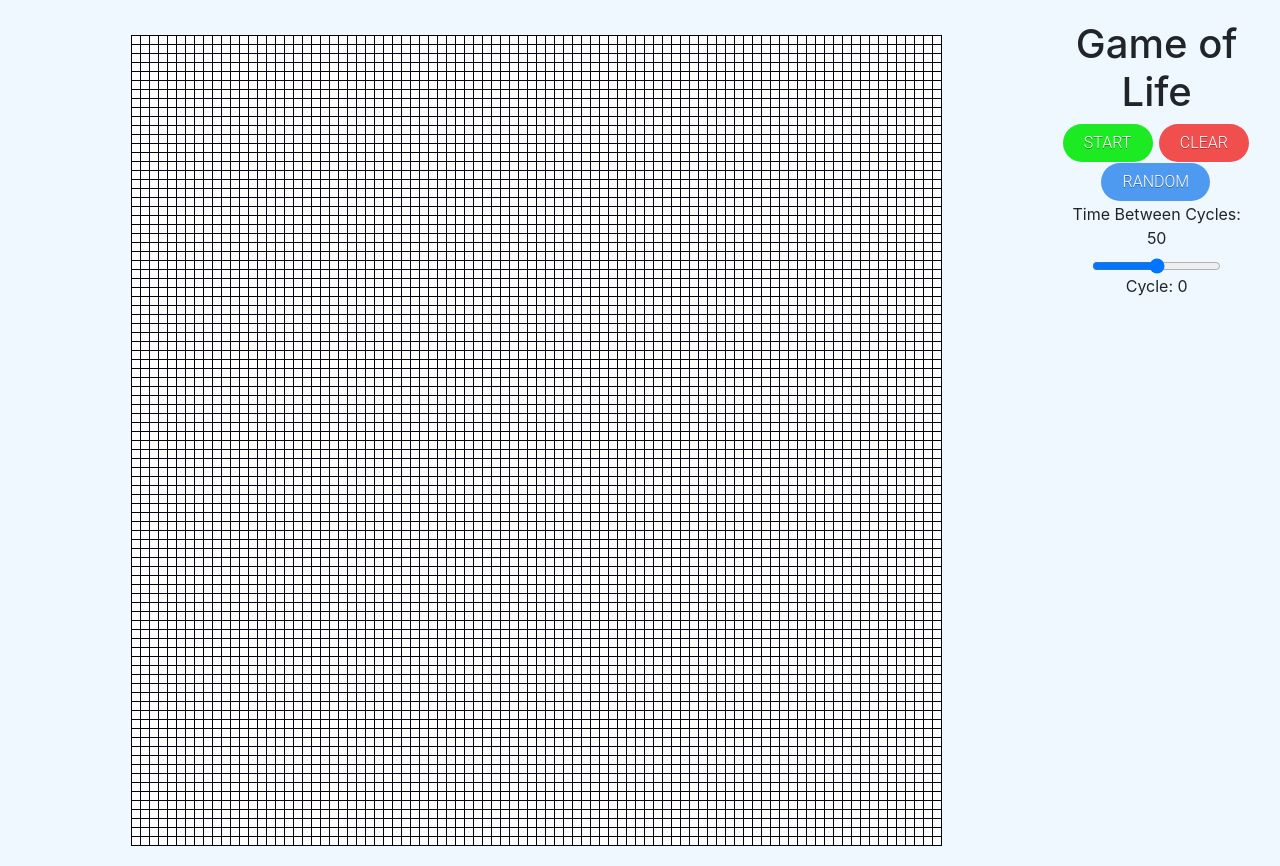
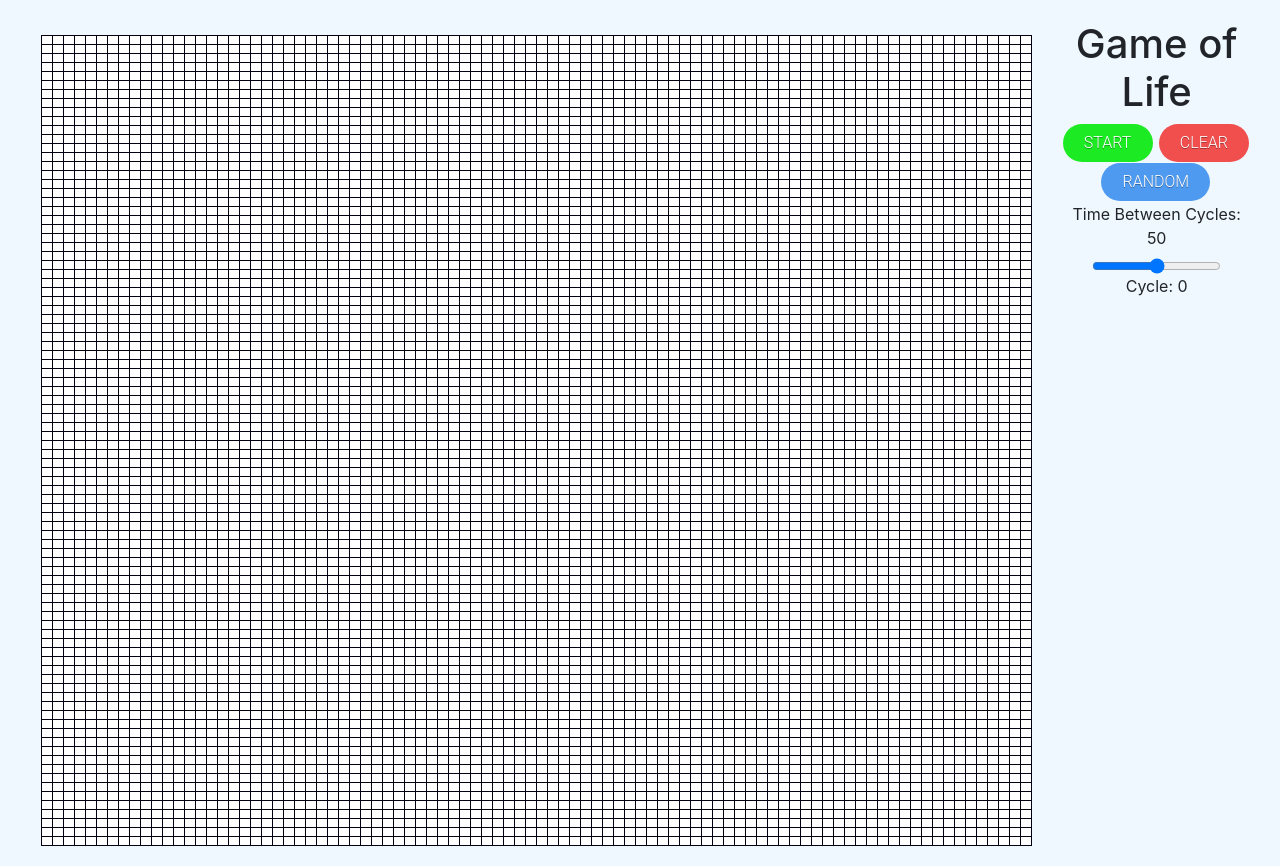
Before and after one commit to DavideFox/GameOfLife-JS, a plain HTML site: page index.html in a window 1280 px wide. Drawn offline with nearby package versions, Linux system fonts and the light colour scheme.

Commit message:
Update style.css

```diff
--- a/style.css
+++ b/style.css
@@ -13,7 +13,7 @@ table {
 
 td {
     border: 1px solid #001;
-    width: 9px;
+    width: 11px;
     height: 9px;
 
     -webkit-touch-callout: none;
```
